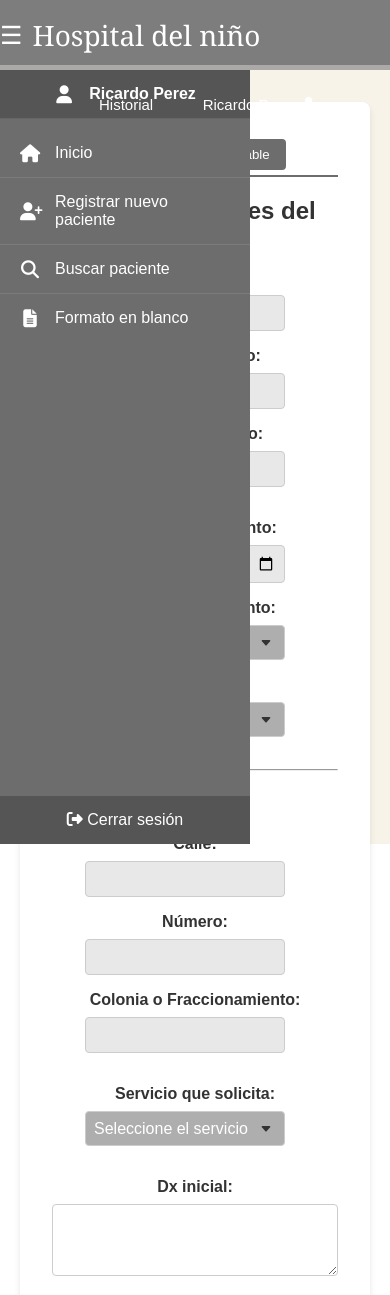
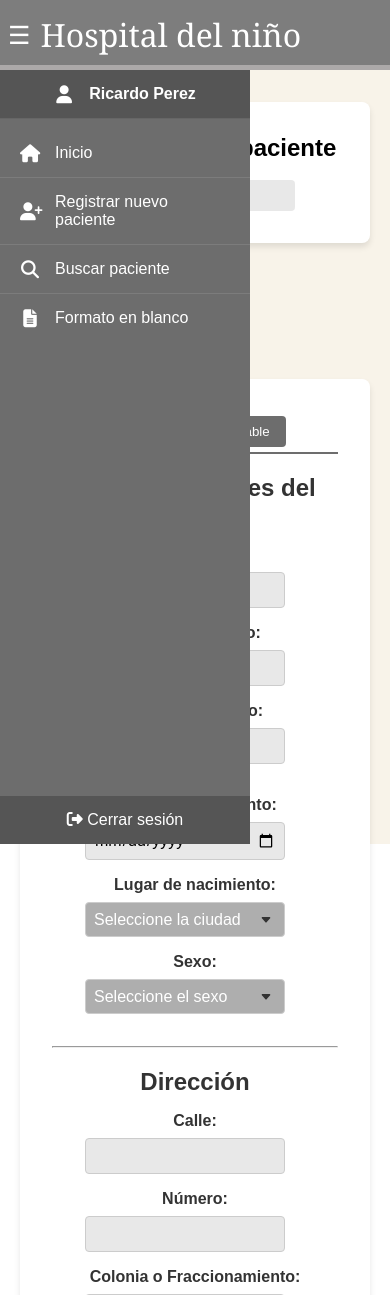
Before and after one commit to VazquezKaren/Integradora_Hospital, a PHP site: page /pacientes.html in a window 390 px wide. Shown: the top 1295 px of the page. Run offline with PHP 8.4, Linux system fonts and the light colour scheme.

Commit message:
ajuste de medidas y de algunas cosas extra

```diff
--- a/css/estilos.css
+++ b/css/estilos.css
@@ -51,13 +51,14 @@ body {
     font-size: 25px;
     cursor: pointer;
     justify-content: flex-start;
+    display: none;
 }
 
 .logo h1 {
     font-family: 'Georgia', serif;
     color: white;
     font-weight: 400;
-    font-size: 28px;
+    font-size: 2rem;
     margin-left: 10px;
 }
 
@@ -76,7 +77,7 @@ body {
     color: white;
     transition: all 0.3s ease;
     border-bottom: 2px solid transparent;
-    font-size: 15px;
+    font-size: 1rem;
     margin-right: 5px;
 }
 
@@ -185,6 +186,17 @@ body {
 
 /* Estilos responsivos */
 @media (max-width: 768px) {
+
+
+    .container .menu a{
+        display: none;
+    }
+
+    .container .btn-menu label {
+        display: block;
+        margin-left: .5rem  ;
+    }
+
     body {
         padding-left: 0;
     }
--- a/css/inicio.css
+++ b/css/inicio.css
@@ -37,13 +37,18 @@ section {
     color: #333;
 }
 
+.contentbox h3{
+    margin-bottom: 1rem;
+    color: #333;
+}
+
 .contentbox img {
     max-width: 50%;
     height: auto;
     margin-bottom: 1rem;
 }
 
-.contentbox button {
+.contentbox button{
     background-color: #6d6d6d;
     color: white;
     border: none;
@@ -54,8 +59,12 @@ section {
     transition: background-color 0.3s;
 }
 
+.contentbox button a{
+    color: white;
+    text-decoration: none;
+}
+
 .contentbox input {
-
     background-color: #aeaeae49;
     color: black;
     border: none;
@@ -66,6 +75,7 @@ section {
     width: 100%;
     max-width: 200px;
 }
+
 
 .contentbox select {
     background-color: #aeaeae;
--- a/css/pacientes.css
+++ b/css/pacientes.css
@@ -1,4 +1,4 @@
-/* Estilos específicos para la página de pacientes */
+/* Estilos específicos para la página de pacientes y de registro para el acomodo en columnas, filas y diferentes tipos de distribuciones activas*/
 
 .patient-info {
     background-color: #fff;
--- a/inicio.html
+++ b/inicio.html
@@ -53,7 +53,7 @@
 				<br>
 				<p>El paciente se registrara en la base de datos</p>
 				<br>
-				<button>Acceder</button>
+				<button><a href="registro.html">Registrar</a></button>
 			</div>
 
 			<div class="contentbox">
@@ -71,14 +71,14 @@
 					<h2>Formato de Hoja de consentimiento</h2>
 					<img src="img/Hospital Municipal del Niño de Durango.jpeg" alt="hospital" height="50">
 					<br>
-					<button>Imprimir</button>
+					<button><a href="#imprimirhojaconsentimiento">Imprimir</a></button>
 				</div>
 
 				<div class="contentbox">
 					<h2>Formato de Hoja frontal</h2>
 					<img src="img/Hospital Municipal del Niño de Durango.jpeg" alt="hospital" height="50">
 					<br>
-					<button>Imprimir</button>
+					<button><a href="#imprimirhojafrontal">Imprimir</a></button>
 				</div>
 			</div>
 		</div>
--- a/pacientes.html
+++ b/pacientes.html
@@ -43,6 +43,16 @@
             <a href="#" class="cerrar-sesion"><i class="fas fa-sign-out-alt"></i> Cerrar sesión</a>
         </div>
     </div>
+
+    <section class="main-content">
+        <div class="content-grid">
+            <div class="contentbox patient-info">
+                <h1>Informacion del paciente</h1>
+                <br>
+                <i class="fa-solid fa-magnifying-glass"></i> <input type="text" placeholder="Buscar" name="busqueda">
+            </div>
+        </div>
+    </section>
 
     <section class="main-content">
         <div class="content-grid">
@@ -202,21 +212,28 @@
                                 <input type="text" name="colonia_responsable" id="colonia_responsable">
                             </div>
                         </div>
+
+                        <hr>
+
+                        <h2>Trabajo social</h2>
                         <div class="form-row">
                             <div class="form-group">
                                 <label for="personas_hogar">No. de personas en el hogar:</label>
                                 <input type="number" name="personas_hogar" id="personas_hogar" min="1">
                             </div>
+
                             <div class="form-group">
                                 <label for="personas_apoyo">Personas que apoyan al sostenimiento del hogar:</label>
                                 <input type="number" name="personas_apoyo" id="personas_apoyo" min="0">
                             </div>
-                        </div>
-                        <div class="form-row">
+
                             <div class="form-group">
                                 <label for="derechohabiente">Derechohabiente a:</label>
                                 <input type="text" name="derechohabiente" id="derechohabiente">
                             </div>
+                        </div>
+
+                        <div class="form-row">
                             <div class="form-group">
                                 <label for="ingresos">Total de ingresos:</label>
                                 <input type="number" name="ingresos" id="ingresos" min="0" step="0.01">
@@ -225,10 +242,6 @@
                                 <label for="egresos">Total de egresos:</label>
                                 <input type="number" name="egresos" id="egresos" min="0" step="0.01">
                             </div>
-                        </div>
-
-
-                        <div class="form-row">
                             <div class="form-group">
                                 <label for="indice_economico">Índice económico:</label>
                                 <select name="indice_economico" id="indice_economico">
@@ -238,6 +251,7 @@
                                 </select>
                             </div>
                         </div>
+
                         <div class="button-group">
                             <button type="submit">Guardar cambios</button>
                             <button type="reset">Descartar cambios</button>
```
Also changed, not shown: registro.html (+23 -15 lines).
